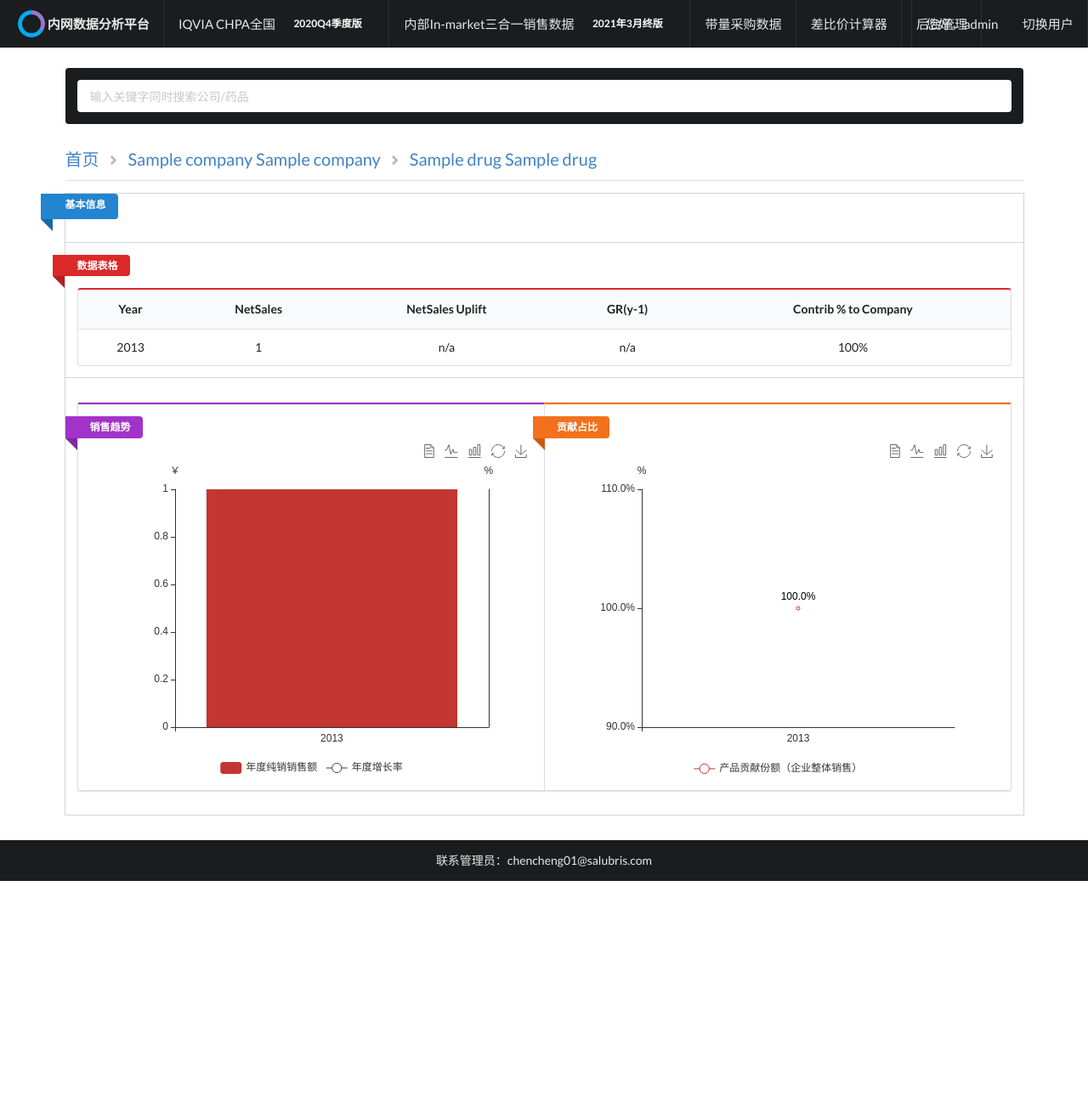
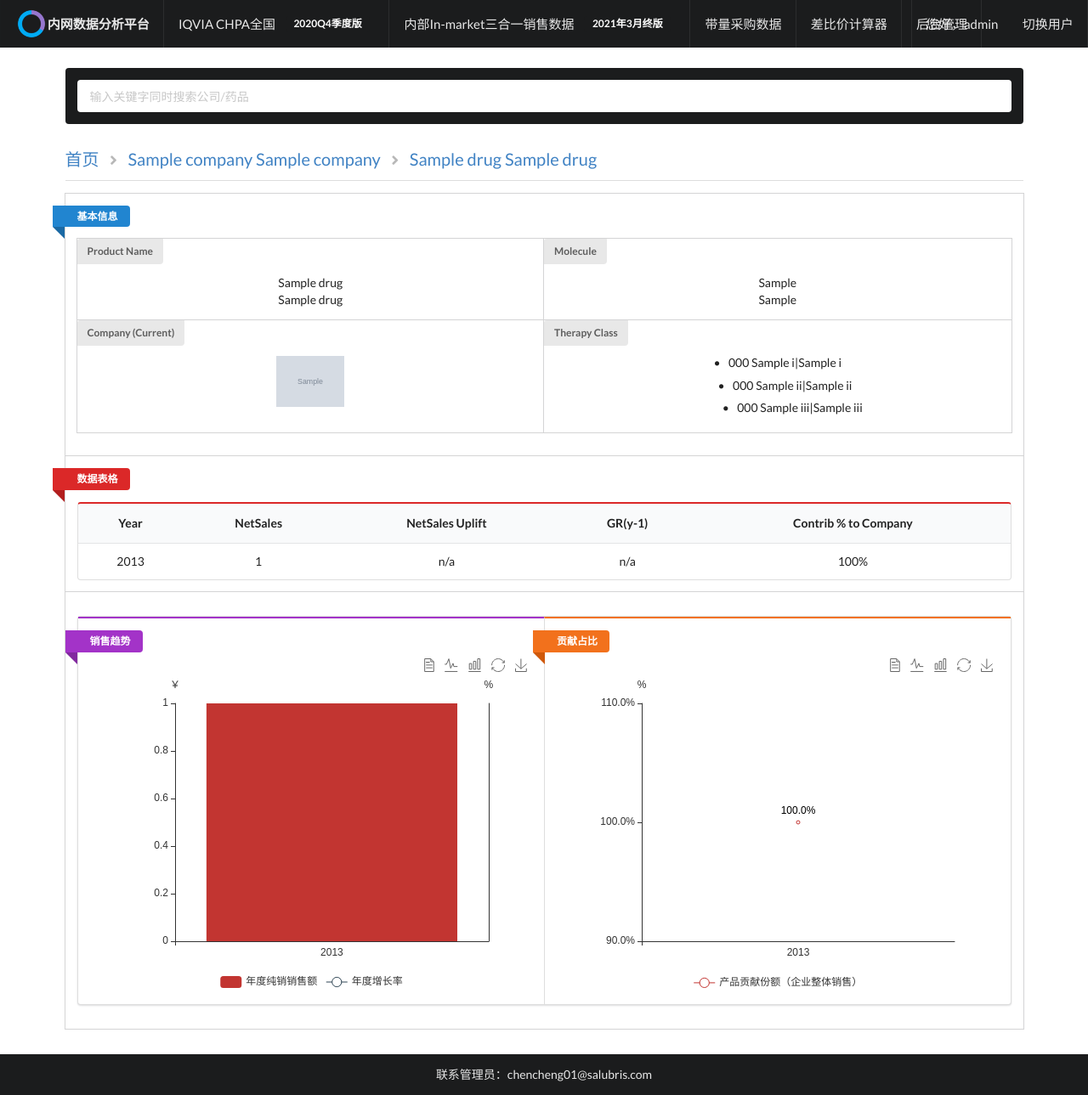
Before and after one commit to ccpic/datasite, a Django app: page /rdpac/drug/1 in a window 1280 px wide. Shown: the whole page at 85% size. Before the commit the page ends 1037 px from the top, so only its background shows below. Run offline with Django 3.2, Linux system fonts and the light colour scheme; a user stored in the database is signed in; tables that the repository leaves empty hold one stand-in row (values such as "Sample post"); grey boxes marked "Sample" are stand-in pictures; parts of the project's set-up code (start-up, migrations or seed data) failed here and were passed over; some libraries are stand-ins or nearby versions.

Commit message:
added the info segment onto drug_detail page

```diff
--- a/rdpac/templates/rdpac/drug_detail.html
+++ b/rdpac/templates/rdpac/drug_detail.html
@@ -34,16 +34,75 @@
 
         <div class="ui celled grid">
             <div class="row">
-                <div class="ui blue ribbon label">基本信息</div>
                 <div class="ui hidden divider"></div>
                 <div class="sixteen wide column">
-
+                    <div class="ui blue ribbon label">基本信息</div>
+                    <div class="ui equal width center aligned celled grid">
+                        <div class="row">
+                            <div class="eight wide column">
+                                <div class="ui top left attached label">Product Name</div>
+                                <div class="item">
+                                    <div class="middle aligned content">
+                                        <div class="header">
+                                        {% if drug.product_name_cn %}
+                                        {{ drug.product_name_cn }}
+                                        {% else %}
+                                        暂无中文商品名
+                                        {% endif %}
+                                        </div>
+                                        <div class="meta">
+                                        {{ drug.product_name_en }}
+                                        </div>
+                                    </div>
+                                </div>
+                            </div>
+                            <div class="eight wide column">
+                                <div class="ui top left attached label">Molecule</div>
+                                <div class="item">
+                                    <div class="middle aligned content">
+                                        <div class="header">
+                                        {{ drug.molecule_cn }}
+                                        </div>
+                                        <div class="meta">
+                                        {{ drug.molecule_en }}
+                                        </div>
+                                    </div>
+                                </div>
+                            </div>
+                        </div>
+                        <div class="row">
+                            <div class="eight wide column">
+                                <div class="ui top left attached label">Company (Current)</div>
+                                <div>
+                                    <a href="{% url 'rdpac:company_detail' drug.company.pk %}"><img src="{{ drug.company.logo.url }}" /></a>
+                                </div>
+                            </div>
+                            <div class="eight wide column">
+                                <div class="ui top left attached label">Therapy Class</div>
+                                <ul class="ui list">
+                                    <li>
+                                        {{ drug.tc_iii.tc_ii.tc_i }}
+                                        <ul>
+                                            <li>
+                                                {{ drug.tc_iii.tc_ii }}
+                                                <ul>
+                                                    <li>
+                                                        {{ drug.tc_iii }}
+                                                    </li>
+                                                </ul>
+                                            </li>
+                                        </ul>
+                                    </li>
+                                </ul>
+                            </div>
+                        </div>
+                    </div>
                 </div>
             </div>
             <div class="row">
                 <div class="sixteen wide column">
                     <div class="ui red ribbon label">数据表格</div>
-                    <table class="ui red table">
+                    <table class="ui red selectable table">
                         <thead>
                             <tr>
                                 <th>Year</th>
@@ -104,6 +163,19 @@
 </div>
 </div>
 <div class="ui hidden divider"></div>
+
+<style>
+img{
+    max-height:60px;
+    max-width:200px;
+    height:auto;
+    width:auto;
+    vertical-align: middle;
+    margin: auto;
+    display: block;
+}
+</style>
+
 <script>
     function toPercent(str) {
         if (isNaN(str) === false) {
```
